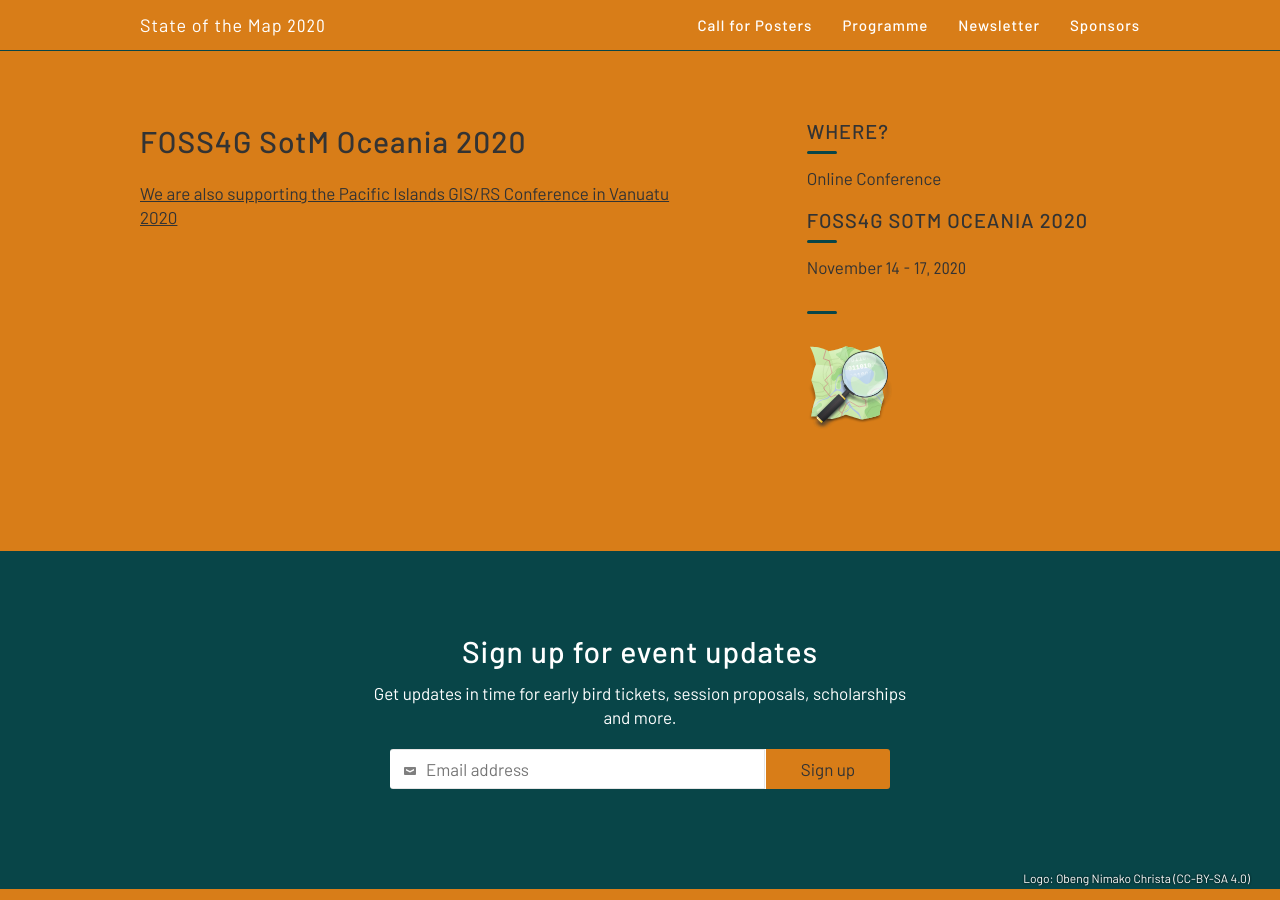
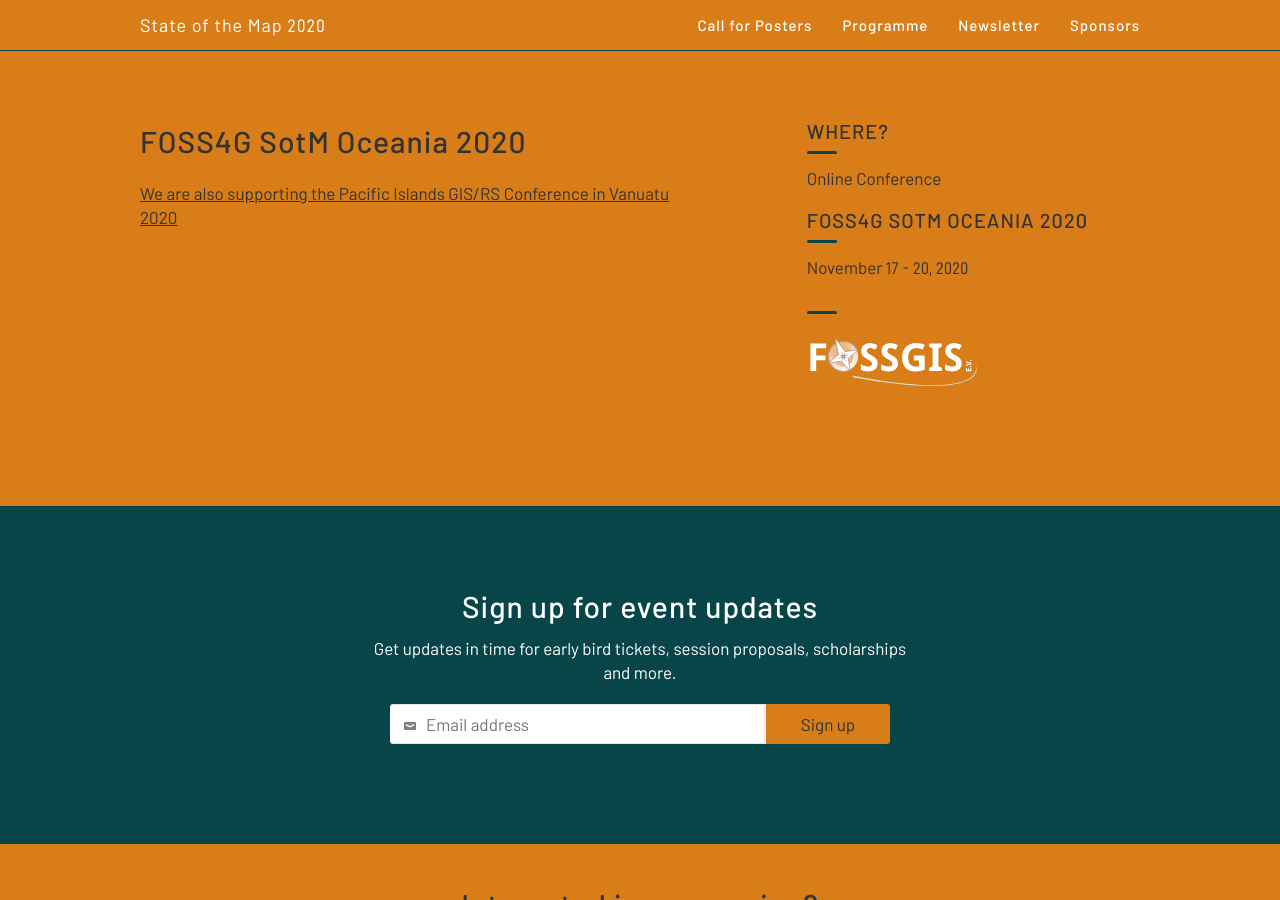
Before and after one commit to osgeo-oceania/foss4g-sotm-oceania-2020, a Jekyll site: the page built from index.html, in a window 1280 px wide and 900 px high, scrolled down 899 px. Built offline with Jekyll 4.4.1, drawn with Linux system fonts in a browser that asks for light colours.

Commit message:
Update about.html

```diff
--- a/_includes/about.html
+++ b/_includes/about.html
@@ -13,7 +13,7 @@
           <p>Online Conference</p>
 
           <h3 class="small-title uppercase">FOSS4G SotM Oceania 2020</h3>
-          <p>November <span class="numeral">14 - 17, 2020</span></p>
+          <p>November <span class="numeral">17 - 20, 2020</span></p>
 
           <!-- <h3 class="small-title uppercase">Additional Events</h3>
           <p>
@@ -28,16 +28,19 @@
              <p>Thanks to all <a href="{{site.baseurl}}/attending/#volunteering">volunteers at SotM <span class="numeral">2019</span></a>!</p>
 
 	  -->
+
           <h3 class="small-title uppercase" style="height:0">&nbsp;</h3>
+	  <!--
           <p>
             <a href="https://openstreetmap.org"><img src="logos/osm.svg" style="height:85px; margin-top:20px;" /></a>
-	  </p> <!--
+	  </p>
           <p>
             <a href="https://www.uni-heidelberg.de/"><img src="logos/uni_hd.png" style="height:90px; margin-top:10px;" /></a>
           </p>
+	  -->
           <p>
             <a href="https://www.fossgis.de/"><img src="logos/fossgis.svg" style="height:50px; margin-top:10px;" /></a>
-	  </p> -->
+	  </p>
         </div>
       </div>
     </section>
```
